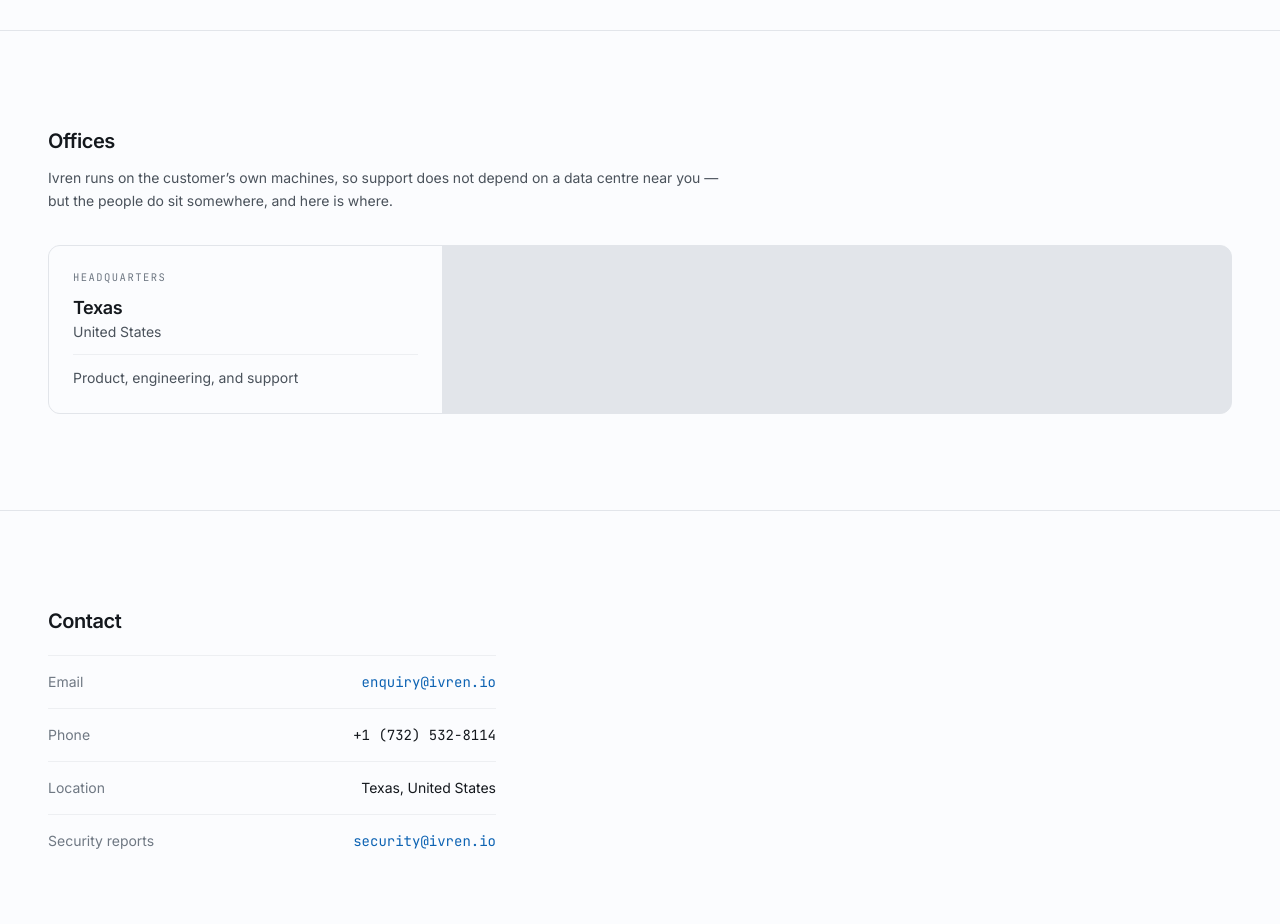
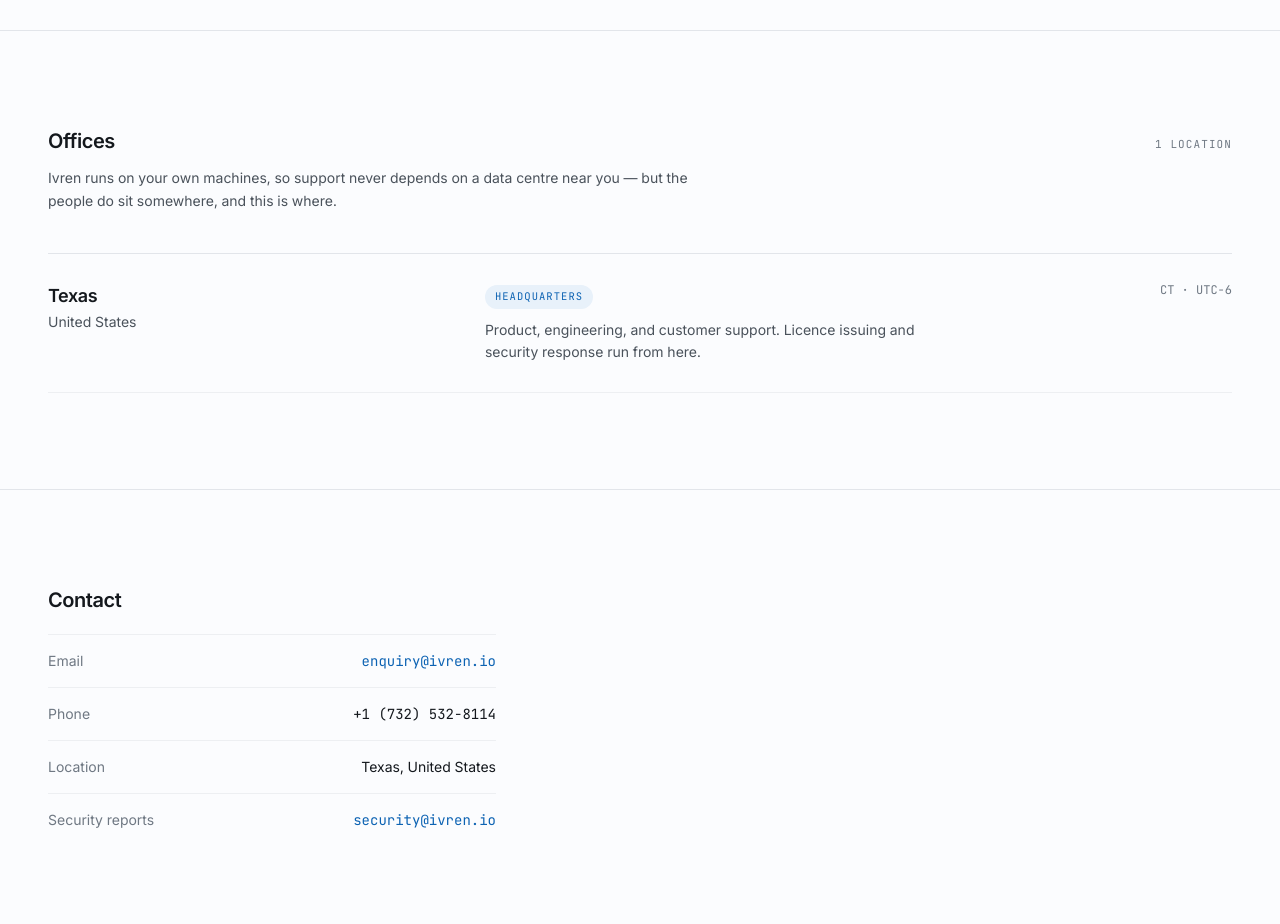
Before and after one commit to tonimnim/ivren.io-web, a Next.js app: page /company in a window 1280 px wide. Shown: the part 1060-1984 px from the top of the page. Built offline with nearby package versions, Linux system fonts and the light colour scheme.

Commit message:
Build offices UI with Texas HQ

```diff
--- a/src/app/company/page.tsx
+++ b/src/app/company/page.tsx
@@ -53,26 +53,55 @@
       </Section>
 
       <Section>
-        <h2 className="text-xl font-medium text-ink">Offices</h2>
+        <div className="flex flex-wrap items-baseline justify-between gap-4">
+          <h2 className="text-xl font-medium text-ink">Offices</h2>
+          <p className="font-mono text-[11px] tracking-[0.1em] text-ink-label uppercase">
+            {offices.length} location{offices.length === 1 ? "" : "s"}
+          </p>
+        </div>
         <p className="mt-3 max-w-2xl text-sm leading-relaxed text-ink-secondary">
-          Ivren runs on the customer&rsquo;s own machines, so support does
-          not depend on a data centre near you — but the people do sit
-          somewhere, and here is where.
+          Ivren runs on your own machines, so support never depends on a
+          data centre near you — but the people do sit somewhere, and this
+          is where.
         </p>
-        <div className="mt-8 grid gap-px overflow-hidden rounded-xl border border-hairline bg-hairline sm:grid-cols-2 lg:grid-cols-3">
+
+        {/*
+          Row layout rather than a card grid: reads as intentional with a
+          single location and stays readable as more are added.
+        */}
+        <ul className="mt-10 border-t border-hairline">
           {offices.map((o) => (
-            <div key={o.city} className="min-w-0 bg-canvas p-6">
-              <p className="font-mono text-[10.5px] tracking-[0.14em] text-ink-label uppercase">
-                {o.role}
+            <li
+              key={`${o.city}-${o.country}`}
+              className="grid gap-4 border-b border-hairline-soft py-7 md:grid-cols-[minmax(0,1fr)_minmax(0,1.6fr)_auto] md:items-start md:gap-10"
+            >
+              <div className="min-w-0">
+                <h3 className="text-lg font-medium text-ink">{o.city}</h3>
+                <p className="mt-0.5 text-sm text-ink-secondary">
+                  {o.country}
+                </p>
+              </div>
+
+              <div className="min-w-0">
+                <span className="inline-flex items-center gap-1.5 rounded-full bg-accent-soft px-2.5 py-1 font-mono text-[10.5px] tracking-[0.1em] text-accent uppercase">
+                  {o.role}
+                </span>
+                <p className="mt-2.5 max-w-md text-sm leading-relaxed text-ink-secondary">
+                  {o.detail}
+                </p>
+                {o.address && (
+                  <p className="mt-2 font-mono text-xs text-ink-label">
+                    {o.address}
+                  </p>
+                )}
+              </div>
+
+              <p className="font-mono text-xs whitespace-nowrap text-ink-label md:text-right">
+                {o.timezone}
               </p>
-              <h3 className="mt-2 text-lg font-medium text-ink">{o.city}</h3>
-              <p className="text-sm text-ink-secondary">{o.country}</p>
-              <p className="mt-3 border-t border-hairline-soft pt-3 text-sm leading-relaxed text-ink-secondary">
-                {o.detail}
-              </p>
-            </div>
+            </li>
           ))}
-        </div>
+        </ul>
       </Section>
 
       <Section>
--- a/src/lib/company.ts
+++ b/src/lib/company.ts
@@ -24,19 +24,35 @@
  */
 export const newsletterEndpoint = "";
 
+export type Office = {
+  /** City or region as it should read on the page. */
+  city: string;
+  country: string;
+  /** Headquarters, Engineering, Support, Sales — short label. */
+  role: string;
+  /** What actually happens at this location. */
+  detail: string;
+  /** Short zone label plus UTC offset, e.g. "CT · UTC−6". */
+  timezone: string;
+  /** Optional street address. Omit unless it is a real, staffed office. */
+  address?: string;
+};
+
 /**
  * Offices. Only real, staffed locations belong here — a fabricated
  * address on a vendor site is the kind of thing a procurement reviewer
- * verifies and a CISO holds against you.
+ * checks and a CISO holds against you. Add entries as they open.
  */
-export const offices = [
+export const offices: Office[] = [
   {
     city: "Texas",
     country: "United States",
     role: "Headquarters",
-    detail: "Product, engineering, and support",
+    detail:
+      "Product, engineering, and customer support. Licence issuing and security response run from here.",
+    timezone: "CT · UTC−6",
   },
-] as const;
+];
 
 /**
  * Social profiles. Only entries with a URL render — an empty string omits
```
